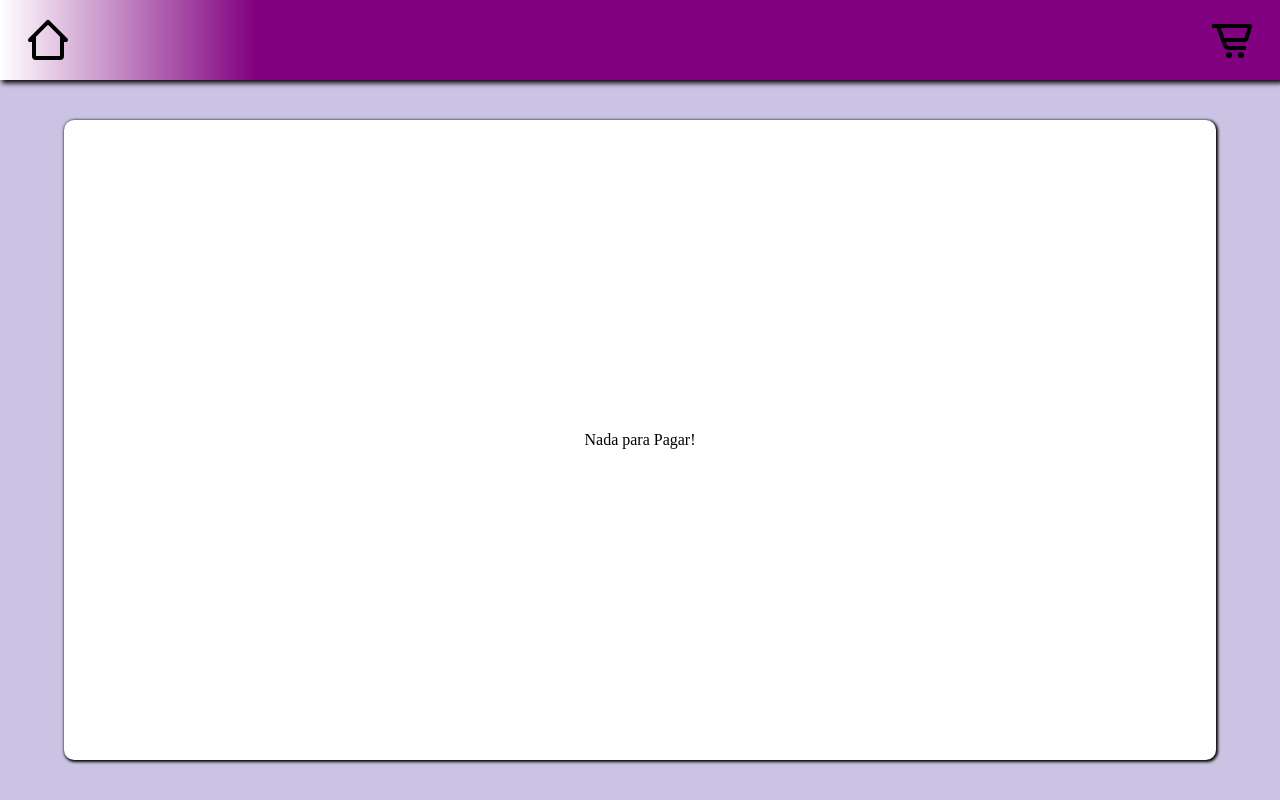
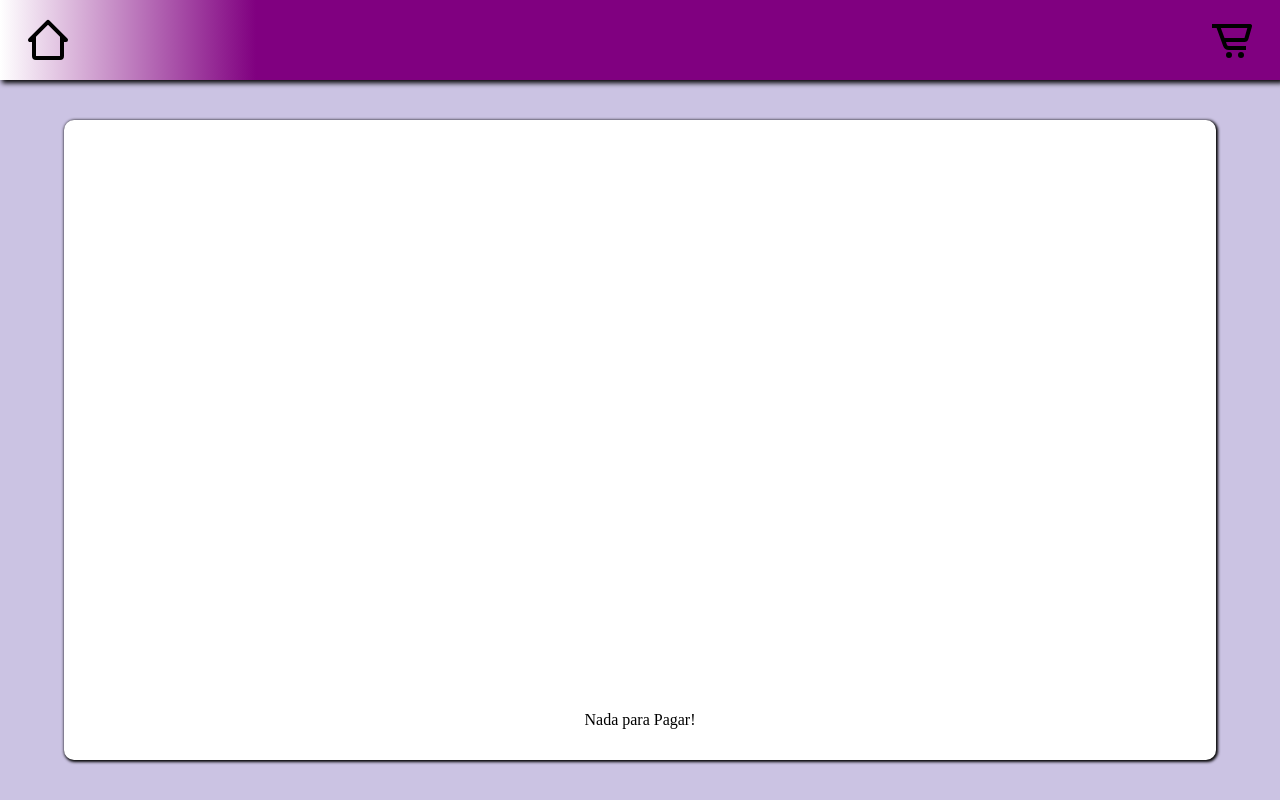
Before and after one commit to Daniel2BDias/DesafioTecnico-Ecommerce, a React (Vite) app: page /resume in a window 1280 px wide. Built offline with nearby package versions, Linux system fonts and the light colour scheme.

Commit message:
Layout: Resume adjusts

```diff
--- a/src/Pages/Resume.jsx
+++ b/src/Pages/Resume.jsx
@@ -27,8 +27,10 @@ export default function Resume ({cart}) {
               descricao={p.descricao}
             />
           ))}
+          <Footer>
           {cart.length === 0 ? "Nada para Pagar!" : <p>Nº de Itens: {cart.length} Total: R$ {total()}</p>}
           {cart.length === 0 ? "" : <button>Pagar!!</button>}
+          </Footer>
         </ProductList>
 
     </Main>
@@ -46,7 +48,7 @@ const Main = styled.main`
 
   button {
     width: 30%;
-    heigth: 60px;
+    heigth: 80px;
     border: none;
     border-radius: 10px;
     background-color: purple;
@@ -70,3 +72,16 @@ const Main = styled.main`
       background-color: #cc99ff;
   }
 `;
+
+const Footer = styled.div`
+  position: fixed;
+  display: flex;
+  flex-direction: column;
+  justify-content: center;
+  border-radius: 10px;
+  align-items: center;
+  height: 10dvh;
+  width: 85%;
+  background-color: white;
+  bottom: 5dvh;
+`;
--- a/src/components/ProcuctOverview/Product.jsx
+++ b/src/components/ProcuctOverview/Product.jsx
@@ -1,6 +1,8 @@
+import { useNavigate } from "react-router-dom";
 import { ProductImage, StyledButton, StyledParagraph, StyledProduct, Wrapper } from "./styles.js";
 
 export default function Product ({product, imagem, nome, descricao, preco, categoria, setCart, cart}) {
+    const navigate = useNavigate();
 
     return (
         <StyledProduct>
@@ -10,7 +12,7 @@ export default function Product ({product, imagem, nome, descricao, preco, categ
                 <StyledParagraph>Nome: {nome}</StyledParagraph>
                 <StyledParagraph>Sobre: {descricao}</StyledParagraph>
                 <StyledParagraph>R$ {preco.toFixed(2)}</StyledParagraph>
-                <StyledButton onClick={() => { if(cart.includes(product)) { return };setCart(prev => [...prev, product])}}>Adicionar ao Carrinho</StyledButton>
+                <StyledButton onClick={() => { if(cart.includes(product)) { return }; setCart(prev => [...prev, product]); navigate("/")}}>Adicionar ao Carrinho</StyledButton>
             </Wrapper>
         </StyledProduct>
     );
--- a/src/components/ProductList/styles.js
+++ b/src/components/ProductList/styles.js
@@ -1,11 +1,13 @@
 import styled from "styled-components";
 
 export const StyledProductList = styled.section`
+  position: relative;
   display: flex;
   justify-content: space-evenly;
   flex-wrap: wrap;
   align-items: center;
   padding: 1rem;
+  padding-bottom: 10dvh;
   font-size: 1em;
   background-color: white;
   border-radius: 10px;
```
